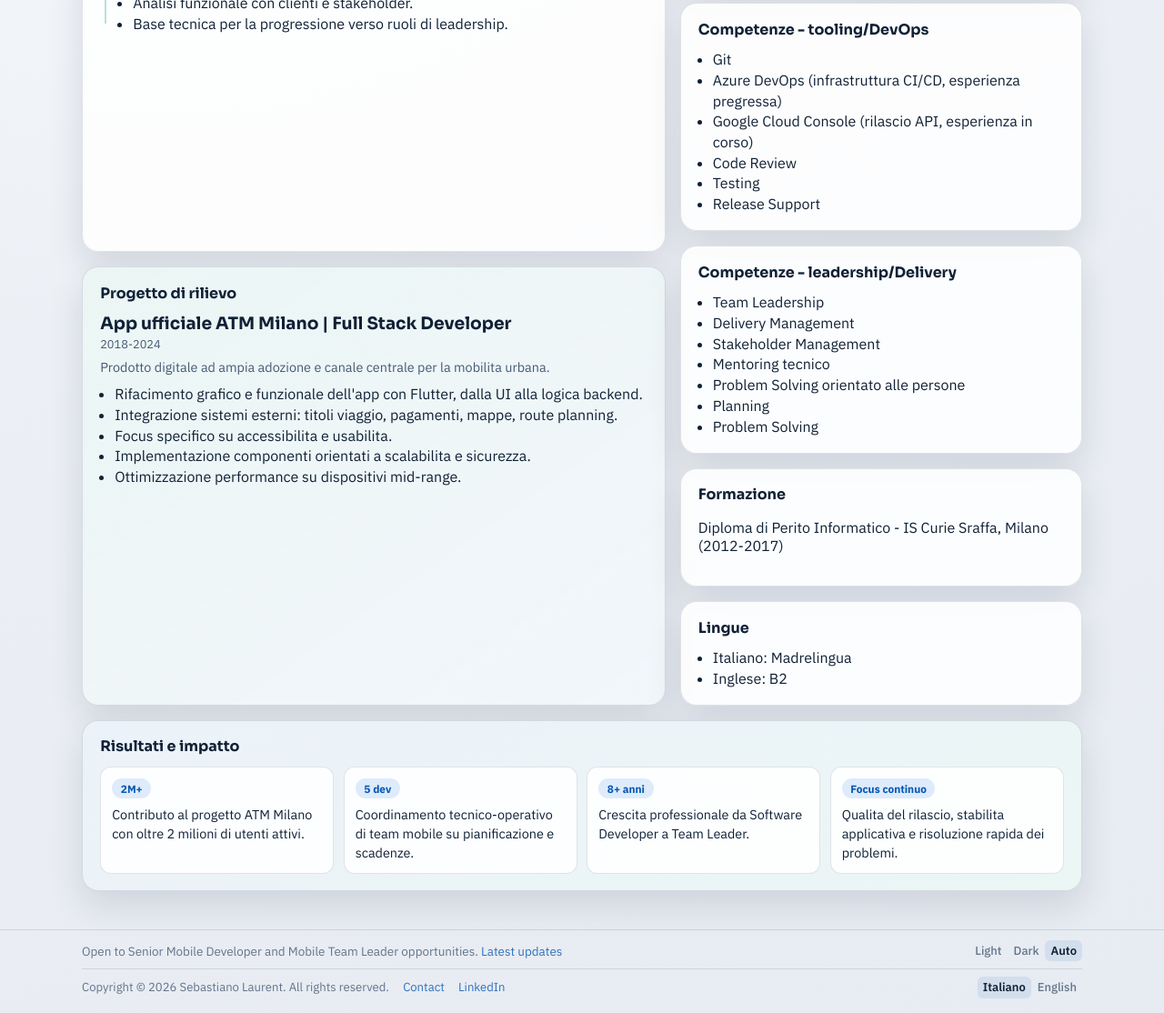
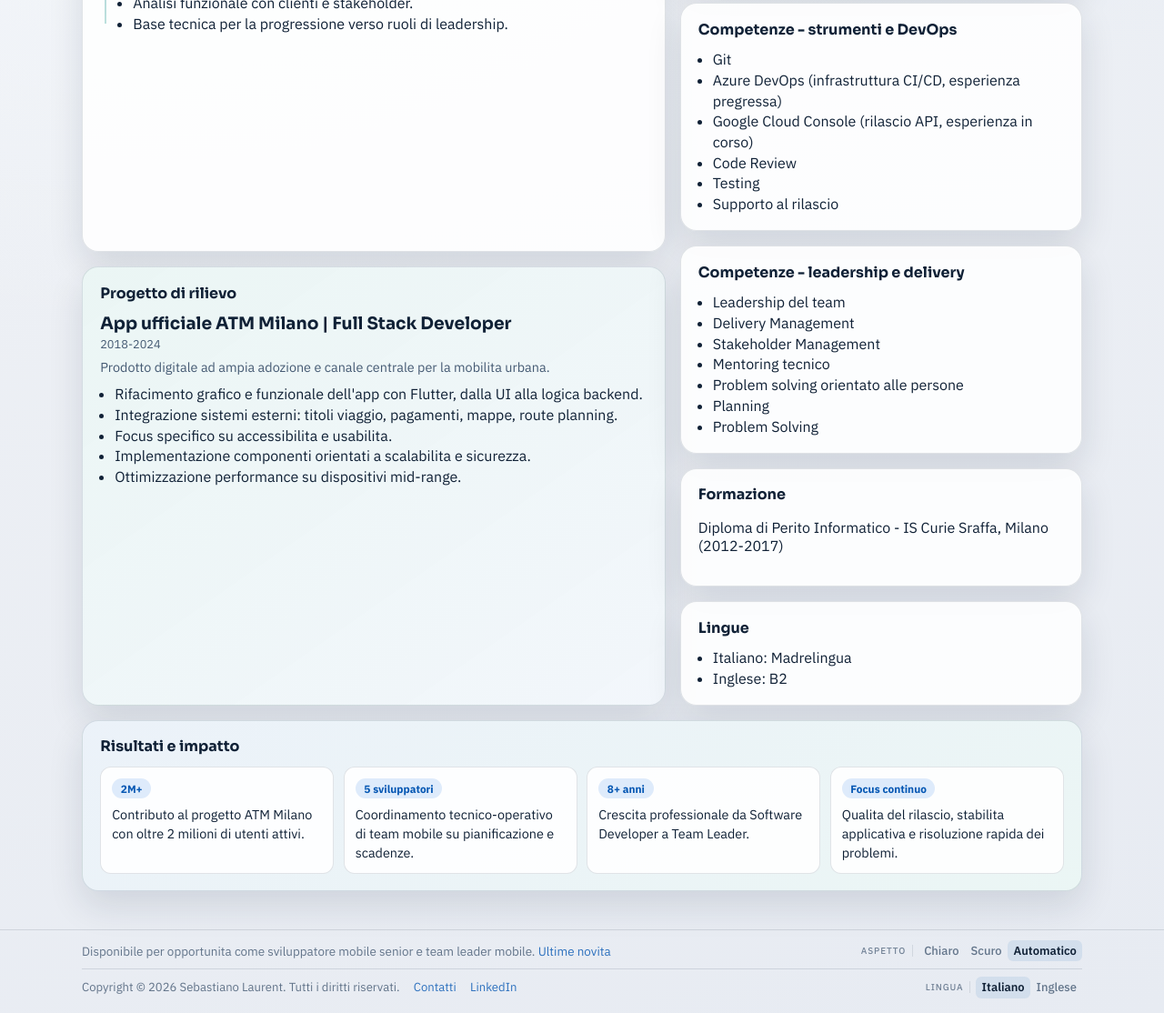
Before and after one commit to sebastiano-laurent/resume, a plain HTML site: page index.html in a window 1280 px wide. Shown: the part 973-2087 px from the top of the page at 91% size. Drawn offline with Linux system fonts and the light colour scheme.

Commit message:
feat: localize footer labels and refine Italian copy

```diff
--- a/index.html
+++ b/index.html
@@ -118,14 +118,15 @@
       <div class="wrapper footer-shell">
         <div class="footer-row footer-row-top">
           <p class="footer-info">
-            Open to Senior Mobile Developer and Mobile Team Leader opportunities.
-            <a href="https://linkedin.com/in/sebastianolaurent" target="_blank" rel="noreferrer">Latest updates</a>
+            <span id="footer-info-text"></span>
+            <a id="footer-link-updates" href="https://linkedin.com/in/sebastianolaurent" target="_blank" rel="noreferrer"></a>
           </p>
 
           <div class="footer-group footer-segment" role="group" aria-label="Appearance">
-            <button type="button" class="footer-btn" data-theme="light">Light</button>
-            <button type="button" class="footer-btn" data-theme="dark">Dark</button>
-            <button type="button" class="footer-btn" data-theme="auto">Auto</button>
+            <span id="footer-label-theme" class="footer-label"></span>
+            <button id="btn-theme-light" type="button" class="footer-btn" data-theme="light"></button>
+            <button id="btn-theme-dark" type="button" class="footer-btn" data-theme="dark"></button>
+            <button id="btn-theme-auto" type="button" class="footer-btn" data-theme="auto"></button>
           </div>
         </div>
 
@@ -133,14 +134,15 @@
 
         <div class="footer-row footer-row-bottom">
           <div class="footer-meta">
-            <span>Copyright © 2026 Sebastiano Laurent. All rights reserved.</span>
-            <a href="mailto:sebastiano.laurent@outlook.com">Contact</a>
-            <a href="https://linkedin.com/in/sebastianolaurent" target="_blank" rel="noreferrer">LinkedIn</a>
+            <span id="footer-copy"></span>
+            <a id="footer-link-contact" href="mailto:sebastiano.laurent@outlook.com"></a>
+            <a id="footer-link-linkedin" href="https://linkedin.com/in/sebastianolaurent" target="_blank" rel="noreferrer"></a>
           </div>
 
           <div class="footer-group footer-segment" role="group" aria-label="Language">
-            <button type="button" class="footer-btn" data-lang="it">Italiano</button>
-            <button type="button" class="footer-btn" data-lang="en">English</button>
+            <span id="footer-label-language" class="footer-label"></span>
+            <button id="btn-lang-it" type="button" class="footer-btn" data-lang="it"></button>
+            <button id="btn-lang-en" type="button" class="footer-btn" data-lang="en"></button>
           </div>
         </div>
       </div>
--- a/script.js
+++ b/script.js
@@ -3,10 +3,10 @@ const cvData = {
     htmlLang: "it",
     ogLocale: "it_IT",
     location: "Milano, Italia",
-    title: "Senior Mobile Developer (Flutter) | Mobile Team Leader | Cross-Platform Delivery",
+    title: "Sviluppatore mobile senior (Flutter) | Team leader mobile | Delivery cross-platform",
     summary:
       "Mobile developer con oltre 9 anni di esperienza (dal 2017) nello sviluppo cross-platform, con progressione da Software Developer a Team Leader in Engitel S.p.A. Forte su Flutter, integrazione REST API e delivery end-to-end, con coordinamento di team e gestione stakeholder tecnico-business.",
-    strengthsLabel: "Core strengths",
+    strengthsLabel: "Punti di forza",
     strengths: [
       "Flutter engineering orientato a qualita, performance e manutenibilita.",
       "Leadership tecnica con coordinamento team e presidio della delivery.",
@@ -25,7 +25,7 @@ const cvData = {
       {
         value: "5 developer",
         countTo: 5,
-        suffix: " dev",
+        suffix: " sviluppatori",
         text: "Coordinamento tecnico-operativo di team mobile su pianificazione e scadenze."
       },
       {
@@ -77,38 +77,38 @@ const cvData = {
         "Ottimizzazione performance su dispositivi mid-range."
       ]
     },
-    mobileSkillsLabel: "Competenze - mobile",
+    mobileSkillsLabel: "Competenze - sviluppo mobile",
     mobileSkills: [
       "Flutter",
       "Dart",
       "Xamarin",
-      "Cross-Platform Development",
-      "Performance Optimization"
+      "Sviluppo cross-platform",
+      "Ottimizzazione performance"
     ],
-    backendSkillsLabel: "Competenze - backend/API",
+    backendSkillsLabel: "Competenze - backend e API",
     backendSkills: [
-      "REST API Integration",
+      "Integrazione REST API",
       "C#",
       "SQL",
-      "External Systems Integration",
-      "Full Stack Feature Delivery"
+      "Integrazione sistemi esterni",
+      "Delivery funzionalita full stack"
     ],
-    devopsSkillsLabel: "Competenze - tooling/DevOps",
+    devopsSkillsLabel: "Competenze - strumenti e DevOps",
     devopsSkills: [
       "Git",
       "Azure DevOps (infrastruttura CI/CD, esperienza pregressa)",
       "Google Cloud Console (rilascio API, esperienza in corso)",
       "Code Review",
       "Testing",
-      "Release Support"
+      "Supporto al rilascio"
     ],
-    leadershipSkillsLabel: "Competenze - leadership/Delivery",
+    leadershipSkillsLabel: "Competenze - leadership e delivery",
     leadershipSkills: [
-      "Team Leadership",
+      "Leadership del team",
       "Delivery Management",
       "Stakeholder Management",
       "Mentoring tecnico",
-      "Problem Solving orientato alle persone",
+      "Problem solving orientato alle persone",
       "Planning",
       "Problem Solving"
     ],
@@ -118,7 +118,19 @@ const cvData = {
     languages: [
       "Italiano: Madrelingua",
       "Inglese: B2"
-    ]
+    ],
+    footerInfoText: "Disponibile per opportunita come sviluppatore mobile senior e team leader mobile.",
+    footerUpdatesLabel: "Ultime novita",
+    footerThemeLabel: "Aspetto",
+    footerThemeLight: "Chiaro",
+    footerThemeDark: "Scuro",
+    footerThemeAuto: "Automatico",
+    footerCopy: "Copyright © 2026 Sebastiano Laurent. Tutti i diritti riservati.",
+    footerContact: "Contatti",
+    footerLinkedin: "LinkedIn",
+    footerLanguageLabel: "Lingua",
+    footerLangIt: "Italiano",
+    footerLangEn: "Inglese"
   },
   en: {
     htmlLang: "en",
@@ -239,7 +251,19 @@ const cvData = {
     languages: [
       "Italian: Native",
       "English: B2"
-    ]
+    ],
+    footerInfoText: "Open to Senior Mobile Developer and Mobile Team Leader opportunities.",
+    footerUpdatesLabel: "Latest updates",
+    footerThemeLabel: "Appearance",
+    footerThemeLight: "Light",
+    footerThemeDark: "Dark",
+    footerThemeAuto: "Auto",
+    footerCopy: "Copyright © 2026 Sebastiano Laurent. All rights reserved.",
+    footerContact: "Contact",
+    footerLinkedin: "LinkedIn",
+    footerLanguageLabel: "Language",
+    footerLangIt: "Italian",
+    footerLangEn: "English"
   }
 };
 
@@ -266,7 +290,19 @@ const elements = {
   labelEducation: document.getElementById("label-education"),
   education: document.getElementById("cv-education"),
   labelLanguages: document.getElementById("label-languages"),
-  languages: document.getElementById("cv-languages")
+  languages: document.getElementById("cv-languages"),
+  footerInfoText: document.getElementById("footer-info-text"),
+  footerUpdatesLabel: document.getElementById("footer-link-updates"),
+  footerThemeLabel: document.getElementById("footer-label-theme"),
+  footerThemeLight: document.getElementById("btn-theme-light"),
+  footerThemeDark: document.getElementById("btn-theme-dark"),
+  footerThemeAuto: document.getElementById("btn-theme-auto"),
+  footerCopy: document.getElementById("footer-copy"),
+  footerContact: document.getElementById("footer-link-contact"),
+  footerLinkedin: document.getElementById("footer-link-linkedin"),
+  footerLanguageLabel: document.getElementById("footer-label-language"),
+  footerLangIt: document.getElementById("btn-lang-it"),
+  footerLangEn: document.getElementById("btn-lang-en")
 };
 
 const langButtons = Array.from(document.querySelectorAll(".footer-btn[data-lang]"));
@@ -475,6 +511,19 @@ function renderCv(lang) {
   elements.labelLanguages.textContent = data.languagesLabel;
   renderList(elements.languages, data.languages);
 
+  elements.footerInfoText.textContent = data.footerInfoText;
+  elements.footerUpdatesLabel.textContent = data.footerUpdatesLabel;
+  elements.footerThemeLabel.textContent = data.footerThemeLabel;
+  elements.footerThemeLight.textContent = data.footerThemeLight;
+  elements.footerThemeDark.textContent = data.footerThemeDark;
+  elements.footerThemeAuto.textContent = data.footerThemeAuto;
+  elements.footerCopy.textContent = data.footerCopy;
+  elements.footerContact.textContent = data.footerContact;
+  elements.footerLinkedin.textContent = data.footerLinkedin;
+  elements.footerLanguageLabel.textContent = data.footerLanguageLabel;
+  elements.footerLangIt.textContent = data.footerLangIt;
+  elements.footerLangEn.textContent = data.footerLangEn;
+
   if (lang === "it") {
     titleTag.textContent = "Sebastiano Laurent | Senior Mobile Developer Flutter | Team Leader";
     metaDescription.setAttribute(
--- a/styles.css
+++ b/styles.css
@@ -528,6 +528,22 @@ body.dark-mode .footer-bar {
   gap: 0.4rem;
 }
 
+.footer-label {
+  font-size: 0.62rem;
+  color: var(--muted);
+  text-transform: uppercase;
+  letter-spacing: 0.09em;
+  font-weight: 500;
+  opacity: 0.72;
+  margin: 0 0.34rem 0 0.12rem;
+  padding-right: 0.42rem;
+  border-right: 1px solid rgba(16, 33, 54, 0.14);
+}
+
+body.dark-mode .footer-label {
+  border-right-color: rgba(166, 195, 227, 0.18);
+}
+
 .footer-segment {
   padding: 0;
   border: 0;
```
